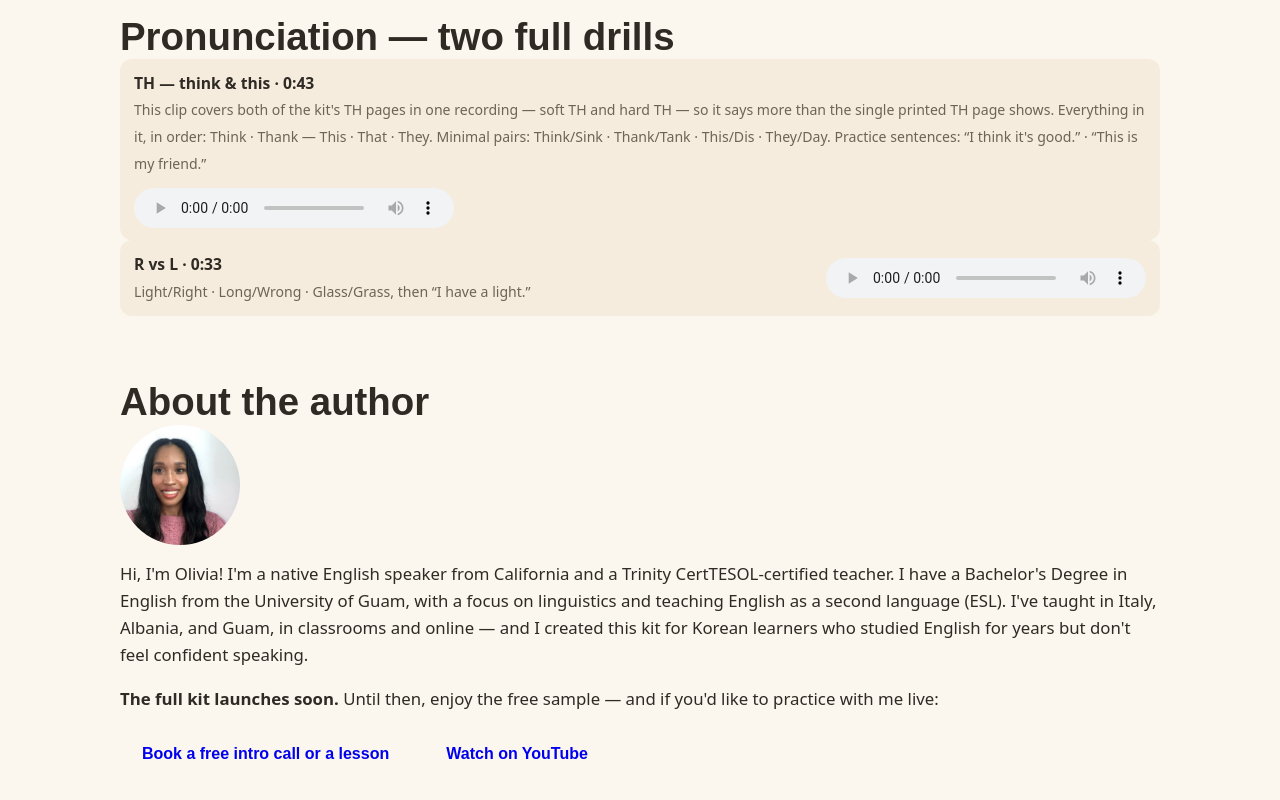
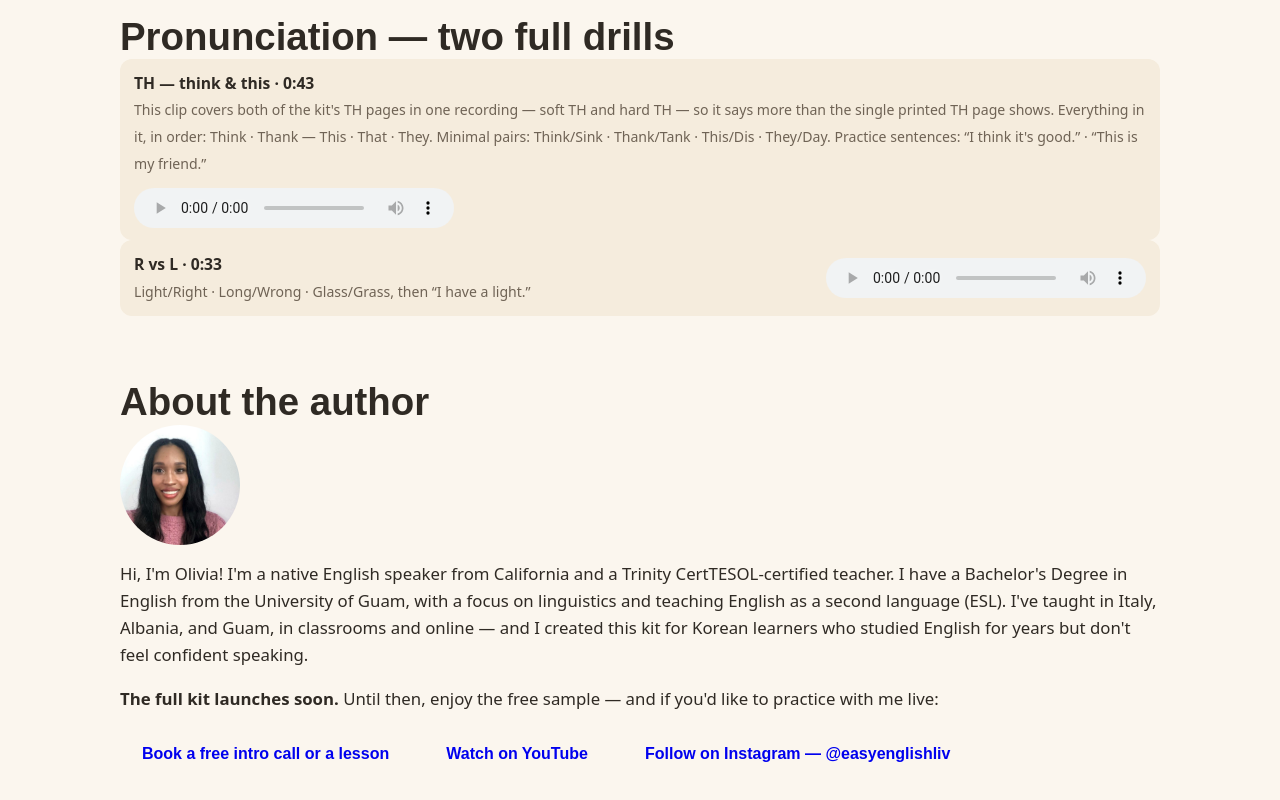
Before and after one commit to thecuriousolive/easy-english-book, a plain HTML site: page index.html in a window 1280 px wide. Shown: the part 2649-3449 px from the top of the page. Drawn offline with Linux system fonts and the light colour scheme.

```diff
--- a/index.html
+++ b/index.html
@@ -397,7 +397,7 @@
 <img src="assets/olivia-author-round.jpg" alt="Olivia Patterson" style="width:120px;height:120px;border-radius:50%;object-fit:cover">
 <p>Hi, I'm Olivia! I'm a native English speaker from California and a Trinity CertTESOL-certified teacher. I have a Bachelor's Degree in English from the University of Guam, with a focus on linguistics and teaching English as a second language (ESL). I've taught in Italy, Albania, and Guam, in classrooms and online — and I created this kit for Korean learners who studied English for years but don't feel confident speaking.</p>
 <p><strong>The full kit launches soon.</strong> Until then, enjoy the free sample — and if you'd like to practice with me live:</p>
-<p><a class="btn" href="https://calendly.com/oliviateaches">Book a free intro call or a lesson</a> &nbsp; <a class="btn" href="https://www.youtube.com/@OliviaTeachesEasyEnglish">Watch on YouTube</a></p>
+<p><a class="btn" href="https://calendly.com/oliviateaches">Book a free intro call or a lesson</a> &nbsp; <a class="btn" href="https://www.youtube.com/@OliviaTeachesEasyEnglish">Watch on YouTube</a> &nbsp; <a class="btn" href="https://www.instagram.com/easyenglishliv">Follow on Instagram — @easyenglishliv</a></p>
 </div></section>
 </body>
 </html>
```
